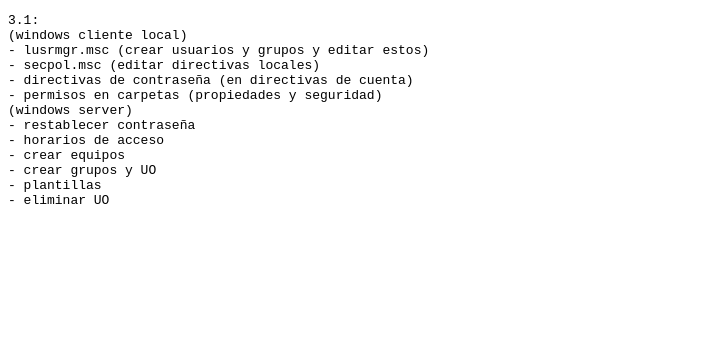
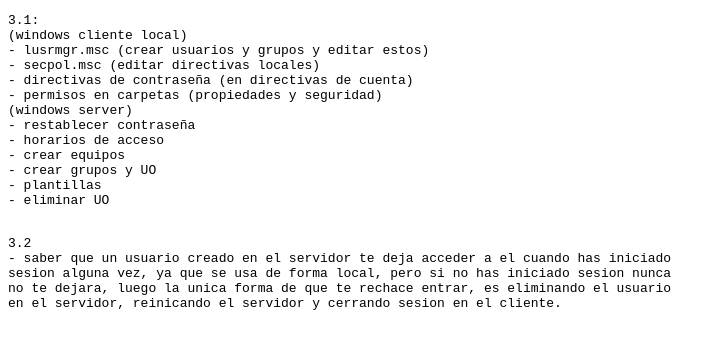
Before and after one commit to RikoSplash/SOR, a plain HTML site: page SOR.html in a window 1280 px wide. Shown: the whole page, without its empty margins (0-726 px from the left). Drawn offline with Linux system fonts and the light colour scheme.

Commit message:
Add files via upload

```diff
--- a/SOR.html
+++ b/SOR.html
@@ -22,5 +22,12 @@
 - plantillas
 - eliminar UO
     </pre>
+    <pre>
+3.2
+- saber que un usuario creado en el servidor te deja acceder a el cuando has iniciado
+sesion alguna vez, ya que se usa de forma local, pero si no has iniciado sesion nunca
+no te dejara, luego la unica forma de que te rechace entrar, es eliminando el usuario
+en el servidor, reinicando el servidor y cerrando sesion en el cliente.
+    </pre>
 </body>
 </html>
```
